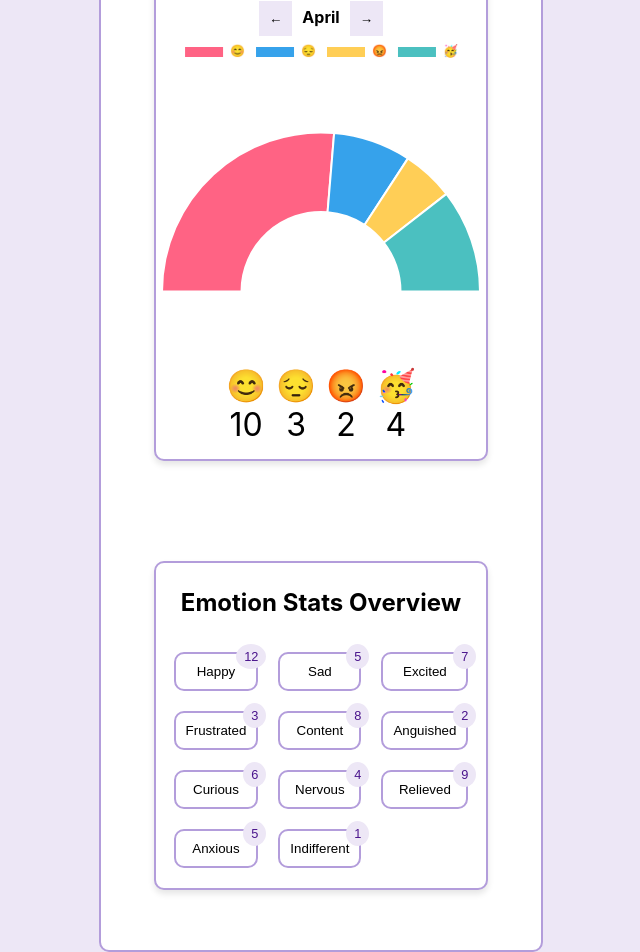
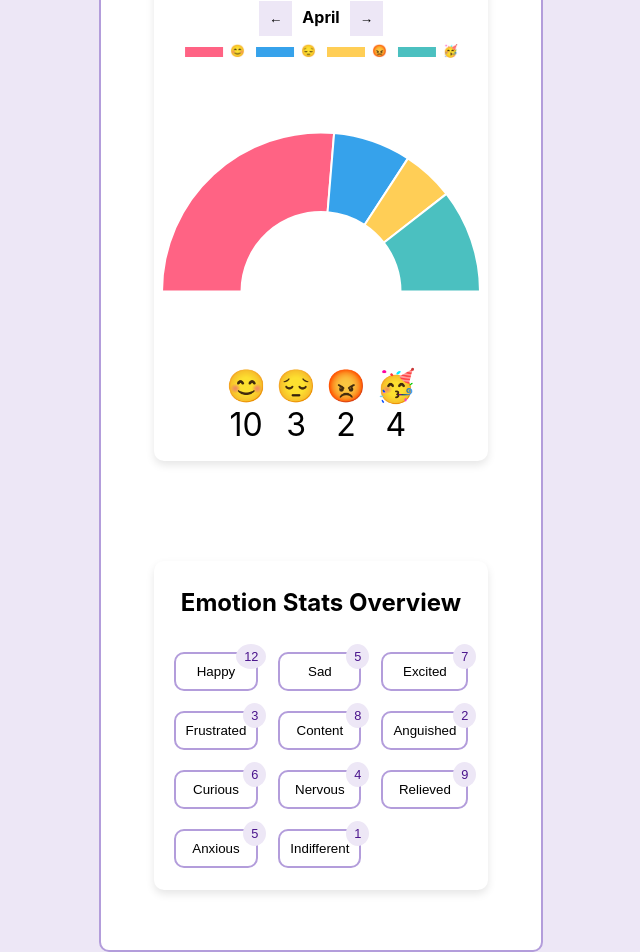
Before and after one commit to layanat/moodscape, a React (Create React App) app: page /stats in a window 1280 px wide. Shown: the part 226-1178 px from the top of the page, without its empty margins (319-959 px from the left). Built offline with nearby package versions, Linux system fonts and the light colour scheme.

Commit message:
card naming fixed for styling

```diff
--- a/src/pages/Stats.jsx
+++ b/src/pages/Stats.jsx
@@ -66,7 +66,7 @@ const Stats = () => {
     <div className="stats-page">
       <h2 className="page-header">Your Stats</h2>
       <div className="cards-container">
-        <div className="card centered">
+        <div className="card-stats">
           <h2>Mood Stats for {month}</h2>
           <div className="month-navigation">
             <button onClick={() => changeMonth("prev")}>←</button>
@@ -83,7 +83,7 @@ const Stats = () => {
             ))}
           </div>
         </div>
-        <div className="card">
+        <div className="card-stats">
           <h2>Emotion Stats Overview</h2>
           <div className="emotion-stats">
             {Object.entries(emotions).map(([emotion, count], index) => (
--- a/src/styling/stats.css
+++ b/src/styling/stats.css
@@ -18,15 +18,15 @@
     color: #4A148C;
 
 }
-.card {
+.card-stats{
     background-color: white;
-    border: 2px solid #B39DDB; /* Lavender border */
+    border: 2px solid white; /* Lavender border */
     border-radius: 10px;
     padding: 5px;
     width: 80%;
     max-width: 400px;
     margin: 40px auto; /* Centering the card on the page */
-    box-shadow: 0 4px 6px rgba(0,0,0,0.1);
+    box-shadow: 0 4px 8px rgba(0,0,0,0.1);
     display: flex;
     flex-direction: column;
     align-items: center;
```
